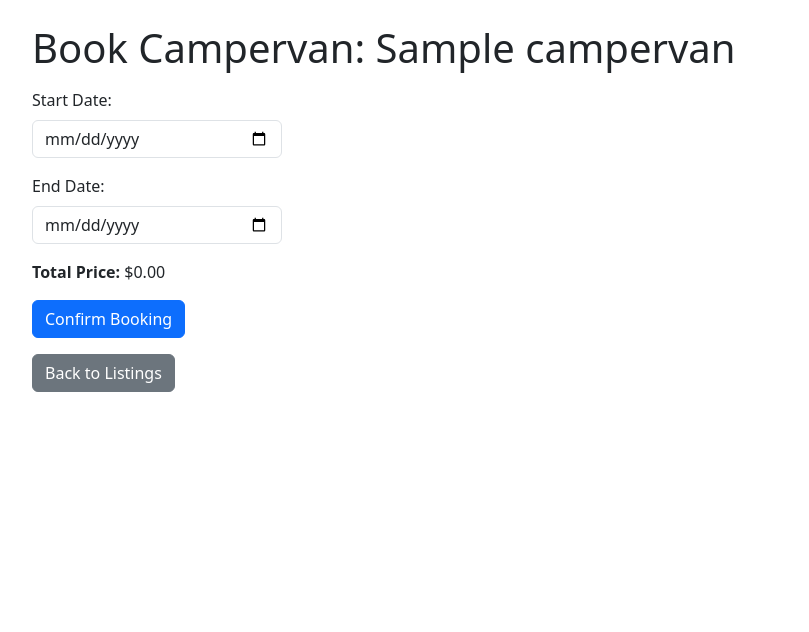
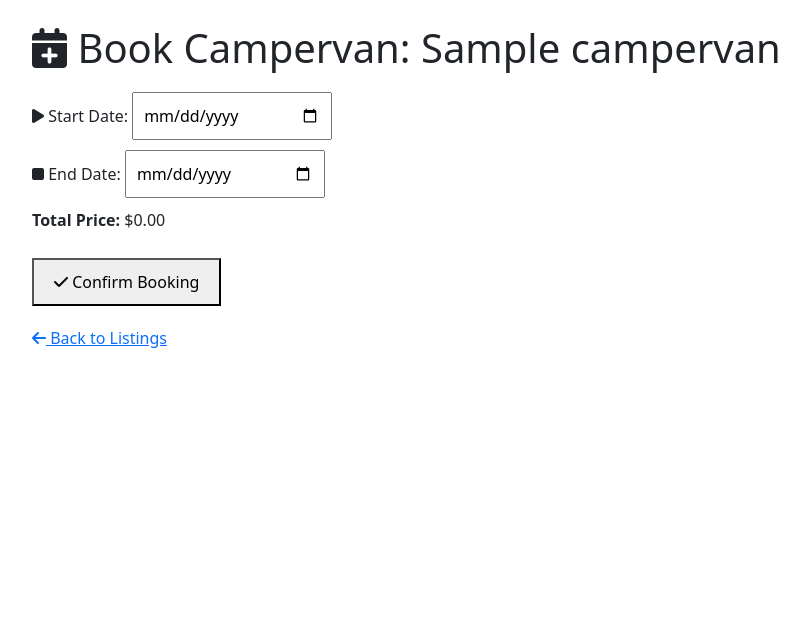
Before and after one commit to Maxcode0101/Wildventures, a Django app: page /booking/book/1/ in a window 1280 px wide. Shown: the part 66-698 px from the top of the page, without its empty margins (50-859 px from the left). Run offline with Django 5.2, Linux system fonts and the light colour scheme; a user stored in the database is signed in; tables that the repository leaves empty hold one stand-in row (values such as "Sample post"); some libraries are stand-ins or nearby versions.

Commit message:
Add fontawesome icons to book_campervan and about templates

```diff
--- a/booking/templates/booking/book_campervan.html
+++ b/booking/templates/booking/book_campervan.html
@@ -1,50 +1,52 @@
 {% extends "base.html" %}
 
 {% block content %}
-    <h1>Book Campervan: {{ campervan.name }}</h1>
+    <h1><i class="fa-solid fa-calendar-plus"></i> Book Campervan: {{ campervan.name }}</h1>
 
     {% if error %}
-        <div class="alert alert-danger">
+        <div class="error" style="color: red; font-weight: bold;">
             {{ error }}
         </div>
     {% endif %}
 
-    <form method="post" id="booking-form" class="mt-3">
+    <form method="post" id="booking-form" style="margin-top: 20px;">
         {% csrf_token %}
-        <div class="mb-3">
-            <label for="start_date" class="form-label">Start Date:</label>
+        <div>
+            <label for="start_date"><i class="fa-solid fa-play"></i> Start Date:</label>
             <input
                 type="date"
                 id="start_date"
                 name="start_date"
                 value="{{ request.GET.start_date }}"
                 required
-                class="form-control"
-                style="max-width: 250px;"
+                style="padding: 10px; width: 200px;"
             >
         </div>
 
-        <div class="mb-3">
-            <label for="end_date" class="form-label">End Date:</label>
+        <div style="margin-top: 10px;">
+            <label for="end_date"><i class="fa-solid fa-stop"></i> End Date:</label>
             <input
                 type="date"
                 id="end_date"
                 name="end_date"
                 value="{{ request.GET.end_date }}"
                 required
-                class="form-control"
-                style="max-width: 250px;"
+                style="padding: 10px; width: 200px;"
             >
         </div>
 
-        <div class="mb-3">
+        <div style="margin-top: 10px;">
             <p><strong>Total Price:</strong> $<span id="total_price">0.00</span></p>
         </div>
 
-        <button type="submit" class="btn btn-primary">Confirm Booking</button>
+        <button type="submit" style="padding: 10px 20px; margin-top: 10px;">
+            <i class="fa-solid fa-check"></i> Confirm Booking
+        </button>
     </form>
 
-    <a href="{% url 'campervan_list' %}" class="btn btn-secondary mt-3">Back to Listings</a>
+    <a href="{% url 'campervan_list' %}" style="display: block; margin-top: 20px;">
+        <i class="fa-solid fa-arrow-left"></i> Back to Listings
+    </a>
 
     <script>
         document.addEventListener('DOMContentLoaded', function () {
--- a/templates/base.html
+++ b/templates/base.html
@@ -5,7 +5,6 @@
 <head>
     <meta charset="UTF-8">
     <meta name="viewport" content="width=device-width, initial-scale=1.0">
-    <script src="https://kit.fontawesome.com/ace94b6cab.js" crossorigin="anonymous"></script>
     <title>{% block title %}Campervan Rental{% endblock %}</title>
 
     <!-- Bootstrap 5 CSS via CDN -->
@@ -16,6 +15,10 @@
 
     <!-- Flatpickr CSS -->
     <link rel="stylesheet" href="https://cdn.jsdelivr.net/npm/flatpickr/dist/flatpickr.min.css">
+
+    <!-- Fontawesome Kit-->
+    <script src="https://kit.fontawesome.com/ace94b6cab.js" crossorigin="anonymous"></script>
+
 
     {% block extra_head %}{% endblock %}
 
```
Also changed, not shown: core/templates/core/about.html (+9 -5 lines).
